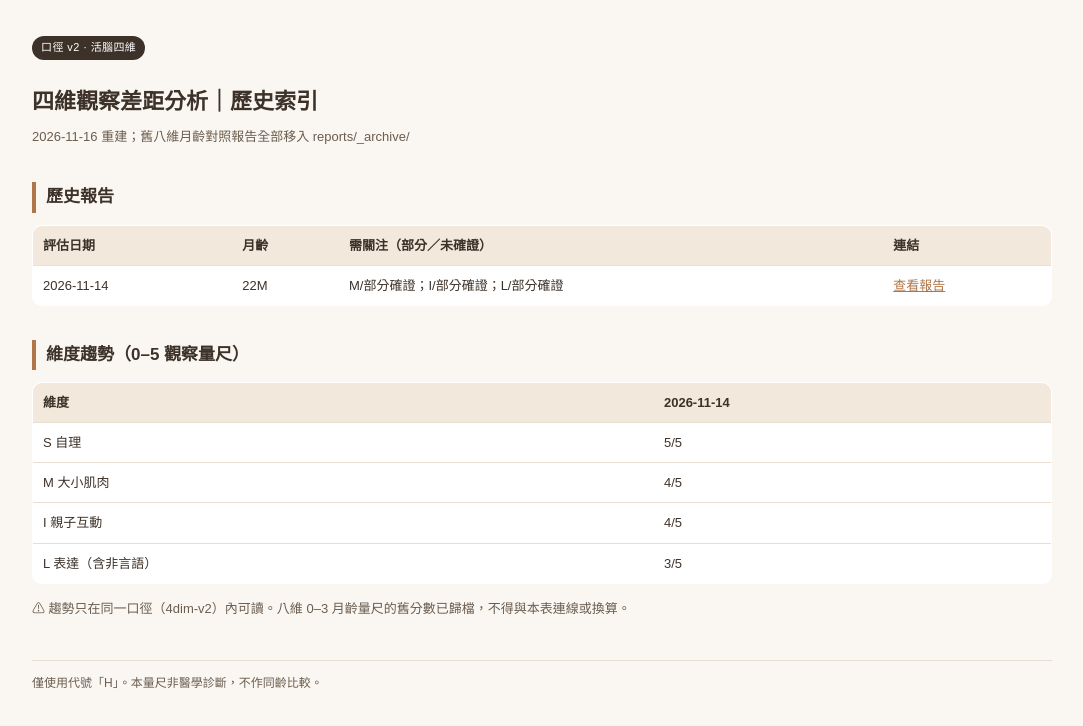
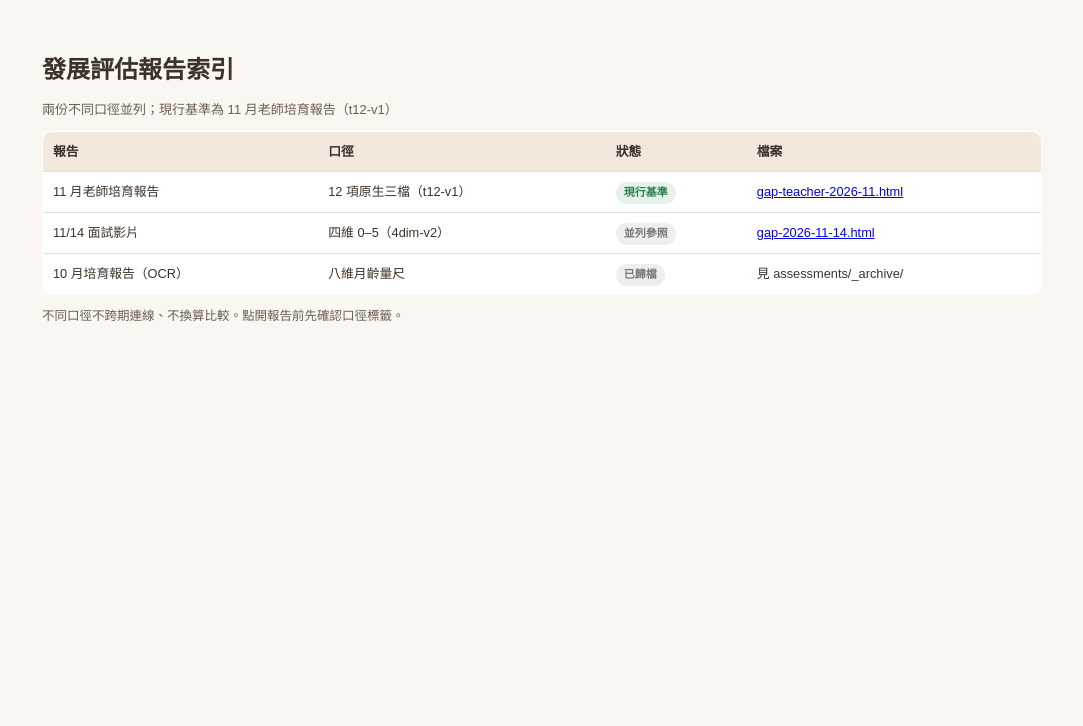
Before and after one commit to frankiezeng6-ai/kindy-n-pn-tracking, a plain HTML site: page h-gap-index.html in a window 1280 px wide. Shown: the whole page, without its empty margins (98-1181 px from the left). Drawn offline with Linux system fonts and the light colour scheme.

Commit message:
update h-gap-index (teacher t12-v1 current)

```diff
--- a/h-gap-index.html
+++ b/h-gap-index.html
@@ -1,33 +1,34 @@
-<!DOCTYPE html>
-<html lang="zh-Hant"><head><meta charset="UTF-8"><meta name="viewport" content="width=device-width, initial-scale=1.0">
-<meta name="robots" content="noindex"><title>H｜四維觀察差距分析索引</title><style>
-body{font-family:"PingFang TC","Microsoft JhengHei",sans-serif;background:#faf7f2;color:#3d3229;line-height:1.78;padding:32px 18px 80px;margin:0}
-.wrap{max-width:1020px;margin:0 auto}
-h1{font-size:22px} h1 small{display:block;font-size:13px;color:#6b5d4f;font-weight:400;margin-top:6px;line-height:1.6}
-h2{font-size:17px;margin:34px 0 12px;padding-left:10px;border-left:4px solid #b0764a}
-.card{background:#fff;border:1px solid #e8dfd2;border-radius:10px;padding:16px 20px;margin:12px 0;font-size:13.5px}
-table{width:100%;border-collapse:collapse;font-size:13px;background:#fff;border:1px solid #e8dfd2;border-radius:10px;overflow:hidden;margin:10px 0}
+<!doctype html><html lang="zh-Hant"><head><meta charset="utf-8"><meta name="viewport" content="width=device-width,initial-scale=1">
+<title>發展評估報告索引</title><style>
+body{font-family:"PingFang TC","Microsoft JhengHei",sans-serif;background:#faf7f2;color:#3d3229;line-height:1.8;padding:34px 20px 90px;margin:0}
+.wrap{max-width:1000px;margin:0 auto}
+.v2{display:inline-block;background:#3d3229;color:#fff;font-size:11px;padding:3px 10px;border-radius:20px;letter-spacing:.5px}
+h1{font-size:24px;margin:14px 0 4px} h1 small{display:block;font-size:13px;color:#6b5d4f;font-weight:400;margin-top:8px;line-height:1.7}
+h2{font-size:17px;margin:38px 0 12px;padding-left:11px;border-left:4px solid #b0764a}
+h3{font-size:14.5px;margin:22px 0 8px;color:#6b4a2f}
+p{font-size:13.5px;margin:9px 0}
+.card{background:#fff;border:1px solid #e8dfd2;border-radius:10px;padding:15px 19px;margin:12px 0;font-size:13.5px}
+.lead{background:#fffdf8;border-left:4px solid #b0764a}
+.warn{background:#fbeae6;border:1px solid #ecc7bf;border-radius:10px;padding:12px 16px;font-size:13px;margin:12px 0;color:#8c2f20}
+.okbox{background:#eef6f0;border:1px solid #cfe3d5;border-radius:10px;padding:12px 16px;font-size:13px;margin:12px 0}
+.note{font-size:12.5px;color:#6b5d4f}
+.tag{display:inline-block;font-size:11px;padding:1px 8px;border-radius:20px;font-weight:600;white-space:nowrap}
+.t-ok{background:#e5f2ea;color:#2e7d4f}.t-help{background:#faf3df;color:#9a6c08}.t-effort{background:#f8e6e0;color:#a34530}.t-na{background:#eee;color:#777}
+table{width:100%;border-collapse:collapse;font-size:12.8px;background:#fff;border:1px solid #e8dfd2;border-radius:10px;overflow:hidden;margin:10px 0}
 th{background:#f3e8dc;text-align:left;padding:8px 10px;border-bottom:1px solid #e8dfd2}
 td{padding:8px 10px;border-bottom:1px solid #e8dfd2;vertical-align:top}
 tr:last-child td{border-bottom:none}
-.tag{display:inline-block;font-size:11.5px;padding:1px 8px;border-radius:20px;font-weight:600;white-space:nowrap}
-.t-ok{background:#e5f2ea;color:#2e7d4f}.t-mid{background:#faf3df;color:#9a6c08}
-.t-na{background:#eee;color:#777}.t-gap{background:#fbeae6;color:#b3402e}
-.warn{background:#fbeae6;border:1px solid #ecc7bf;border-radius:10px;padding:12px 16px;font-size:13px;margin:12px 0;color:#8c2f20}
-.v2{display:inline-block;background:#3d3229;color:#fff;font-size:11px;padding:2px 9px;border-radius:20px;letter-spacing:.4px;margin-bottom:8px}
-.note{font-size:13px;color:#6b5d4f}
-ul{margin:8px 0;padding-left:22px}li{margin:4px 0}
-footer{margin-top:40px;font-size:12px;color:#6b5d4f;border-top:1px solid #e8dfd2;padding-top:12px}
-a{color:#b0764a}
-</style></head>
-<body><div class="wrap">
-<span class="v2">口徑 v2 · 活腦四維</span>
-<h1>四維觀察差距分析｜歷史索引<small>2026-11-16 重建；舊八維月齡對照報告全部移入 reports/_archive/</small></h1>
-
-<h2>歷史報告</h2>
-<table><thead><tr><th>評估日期</th><th>月齡</th><th>需關注（部分／未確證）</th><th>連結</th></tr></thead><tbody><tr><td>2026-11-14</td><td>22M</td><td>M/部分確證；I/部分確證；L/部分確證</td><td><a href="gap-2026-11-14.html">查看報告</a></td></tr></tbody></table>
-<h2>維度趨勢（0–5 觀察量尺）</h2>
-<table><thead><tr><th>維度</th><th>2026-11-14</th></tr></thead><tbody><tr><td>S 自理</td><td>5/5</td></tr><tr><td>M 大小肌肉</td><td>4/5</td></tr><tr><td>I 親子互動</td><td>4/5</td></tr><tr><td>L 表達（含非言語）</td><td>3/5</td></tr></tbody></table>
-<p class="note">⚠ 趨勢只在同一口徑（4dim-v2）內可讀。八維 0–3 月齡量尺的舊分數已歸檔，不得與本表連線或換算。</p>
-<footer>僅使用代號「H」。本量尺非醫學診斷，不作同齡比較。</footer>
+div.chart{margin:14px 0;background:#fff;border:1px solid #e8dfd2;border-radius:10px;padding:12px;text-align:center}
+figcaption{font-size:12px;color:#6b5d4f;margin-top:8px;text-align:left;line-height:1.65}
+ul{margin:8px 0;padding-left:22px;font-size:13.3px}li{margin:4px 0}
+code{font-size:12px;background:#f3e8dc;padding:1px 5px;border-radius:4px}
+footer{margin-top:42px;font-size:12px;color:#6b5d4f;border-top:1px solid #e8dfd2;padding-top:12px}
+</style></head><body><div class="wrap">
+<h1>發展評估報告索引<small>兩份不同口徑並列；現行基準為 11 月老師培育報告（t12-v1）</small></h1>
+<table><thead><tr><th>報告</th><th>口徑</th><th>狀態</th><th>檔案</th></tr></thead><tbody>
+<tr><td>11 月老師培育報告</td><td>12 項原生三檔（t12-v1）</td><td><span class="tag t-ok">現行基準</span></td><td><a href="gap-teacher-2026-11.html">gap-teacher-2026-11.html</a></td></tr>
+<tr><td>11/14 面試影片</td><td>四維 0–5（4dim-v2）</td><td><span class="tag t-na">並列參照</span></td><td><a href="gap-2026-11-14.html">gap-2026-11-14.html</a></td></tr>
+<tr><td>10 月培育報告（OCR）</td><td>八維月齡量尺</td><td><span class="tag t-na">已歸檔</span></td><td>見 assessments/_archive/</td></tr>
+</tbody></table>
+<p class="note">不同口徑不跨期連線、不換算比較。點開報告前先確認口徑標籤。</p>
 </div></body></html>
```
